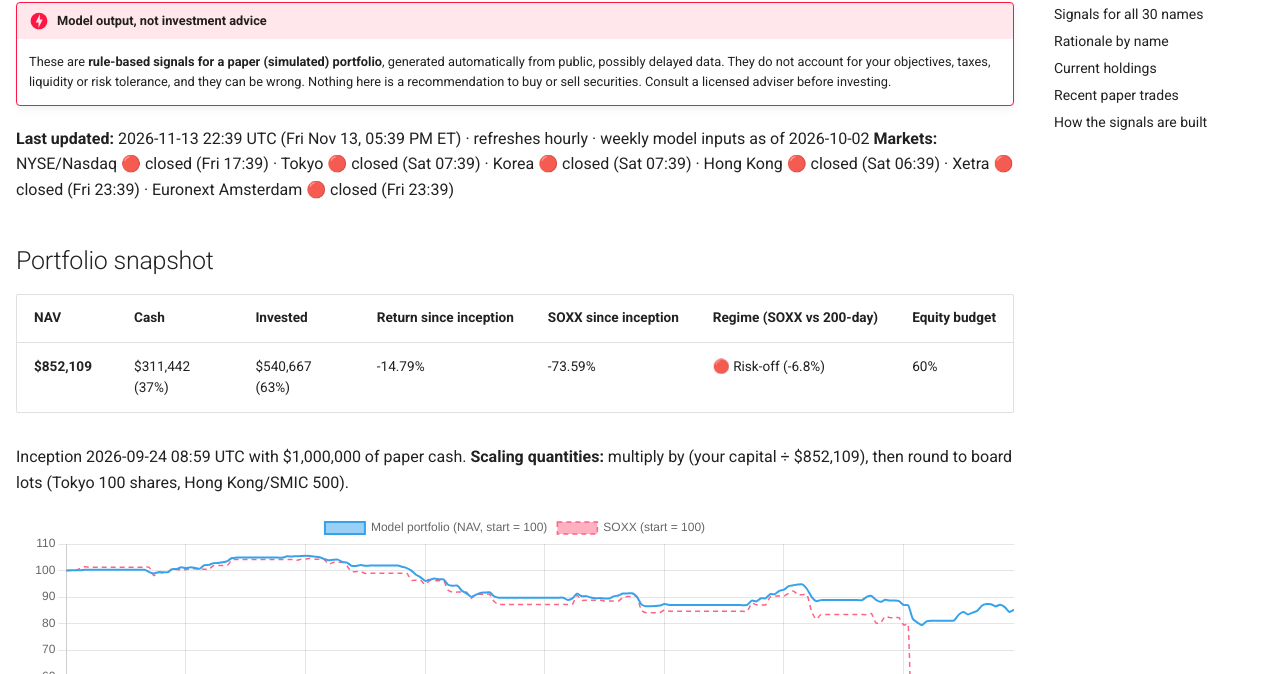
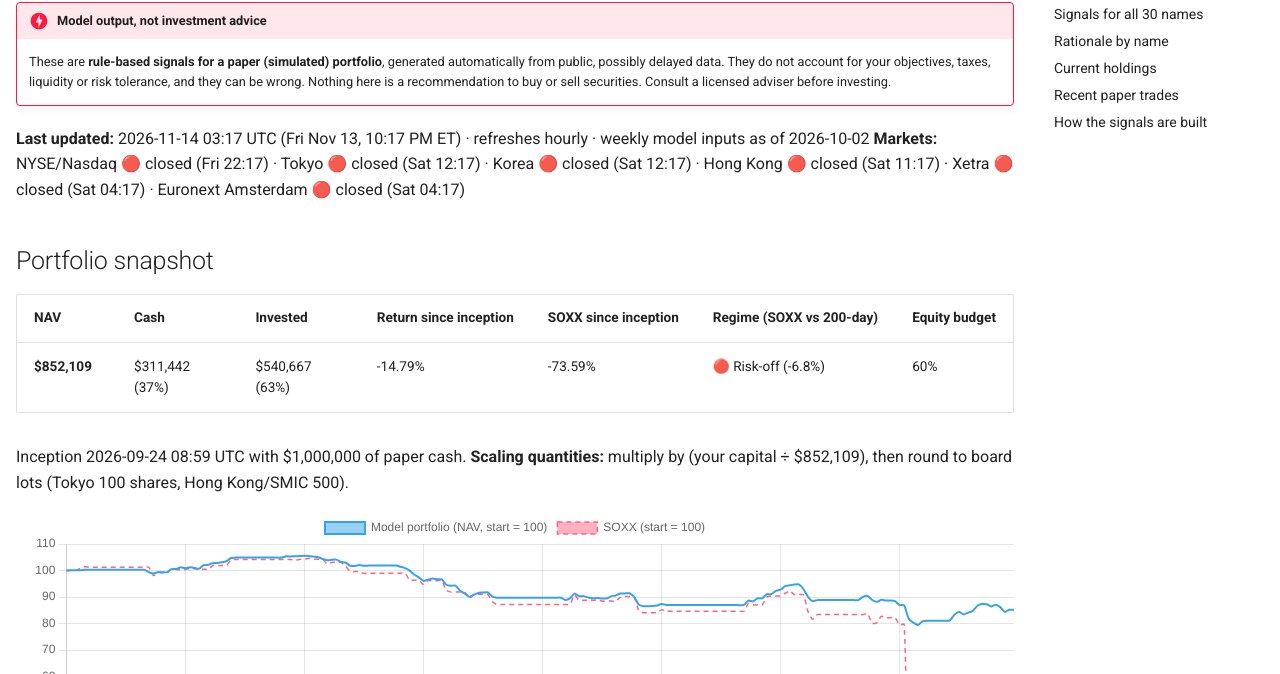
Before and after one commit to findnavish/InvestmentOpportunities, an MkDocs documentation site: the page built from docs/trade-signals/index.md, in a window 1280 px wide and 900 px high. Shown: the part 226-900 px from the top of the window. Built offline with MkDocs 1.6.1 and Material for MkDocs 9.7.7, drawn with Linux system fonts in a browser that asks for light colours; comment, search, counter and statistics services are not loaded.

Commit message:
Signals update 2026-11-14 03:17 UTC

```diff
--- a/docs/trade-signals/index.md
+++ b/docs/trade-signals/index.md
@@ -8,8 +8,8 @@ hide:
 !!! danger "Model output, not investment advice"
     These are **rule-based signals for a paper (simulated) portfolio**, generated automatically from public, possibly delayed data. They do not account for your objectives, taxes, liquidity or risk tolerance, and they can be wrong. Nothing here is a recommendation to buy or sell securities. Consult a licensed adviser before investing.
 
-**Last updated:** 2026-11-13 22:39 UTC (Fri Nov 13, 05:39 PM ET) · refreshes hourly · weekly model inputs as of 2026-10-02
-**Markets:** NYSE/Nasdaq 🔴 closed (Fri 17:39) · Tokyo 🔴 closed (Sat 07:39) · Korea 🔴 closed (Sat 07:39) · Hong Kong 🔴 closed (Sat 06:39) · Xetra 🔴 closed (Fri 23:39) · Euronext Amsterdam 🔴 closed (Fri 23:39)
+**Last updated:** 2026-11-14 03:17 UTC (Fri Nov 13, 10:17 PM ET) · refreshes hourly · weekly model inputs as of 2026-10-02
+**Markets:** NYSE/Nasdaq 🔴 closed (Fri 22:17) · Tokyo 🔴 closed (Sat 12:17) · Korea 🔴 closed (Sat 12:17) · Hong Kong 🔴 closed (Sat 11:17) · Xetra 🔴 closed (Sat 04:17) · Euronext Amsterdam 🔴 closed (Sat 04:17)
 
 ## Portfolio snapshot
 
```
Also changed, not shown: docs/trade-signals/nav.json (+1 -1 lines).
